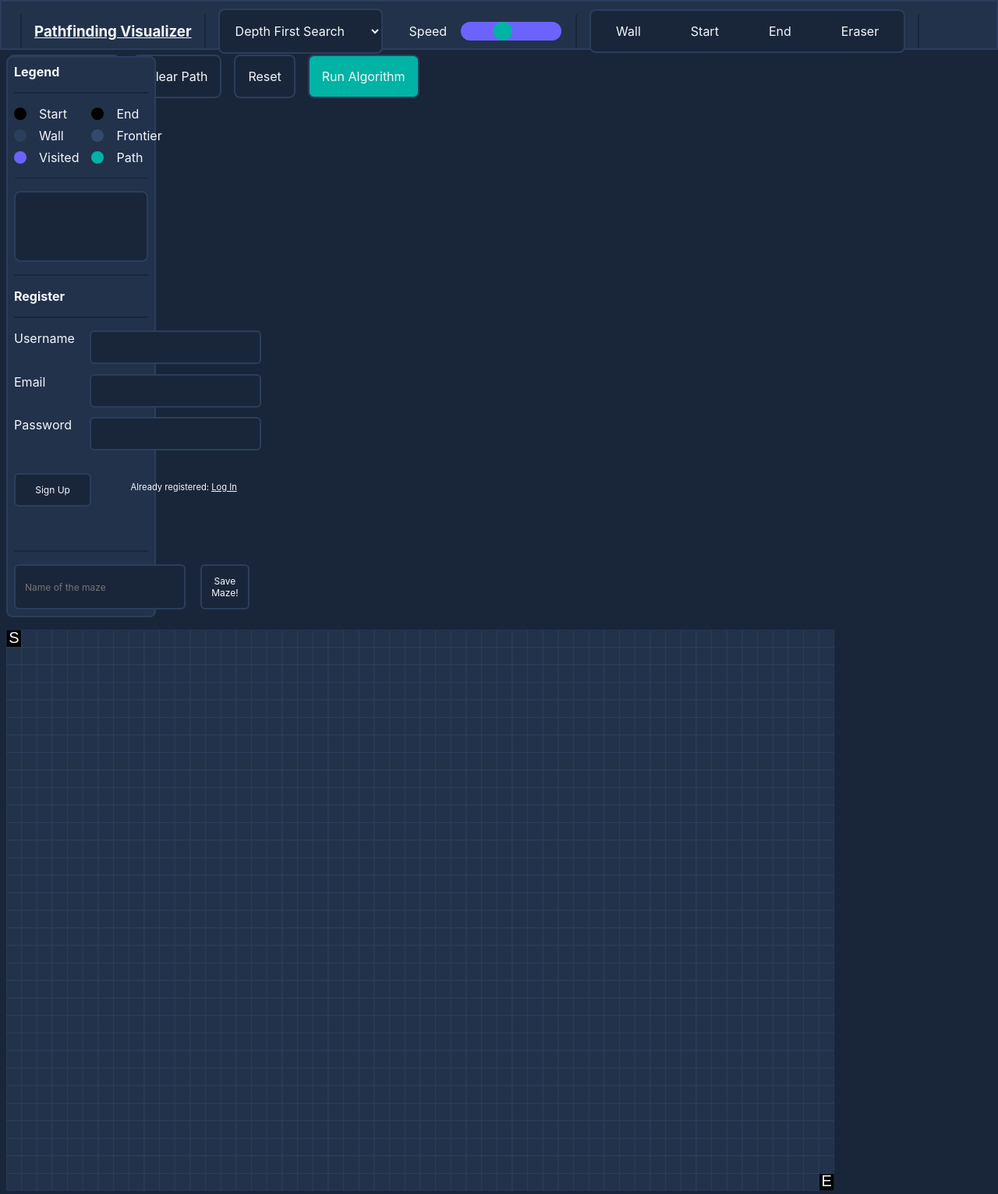
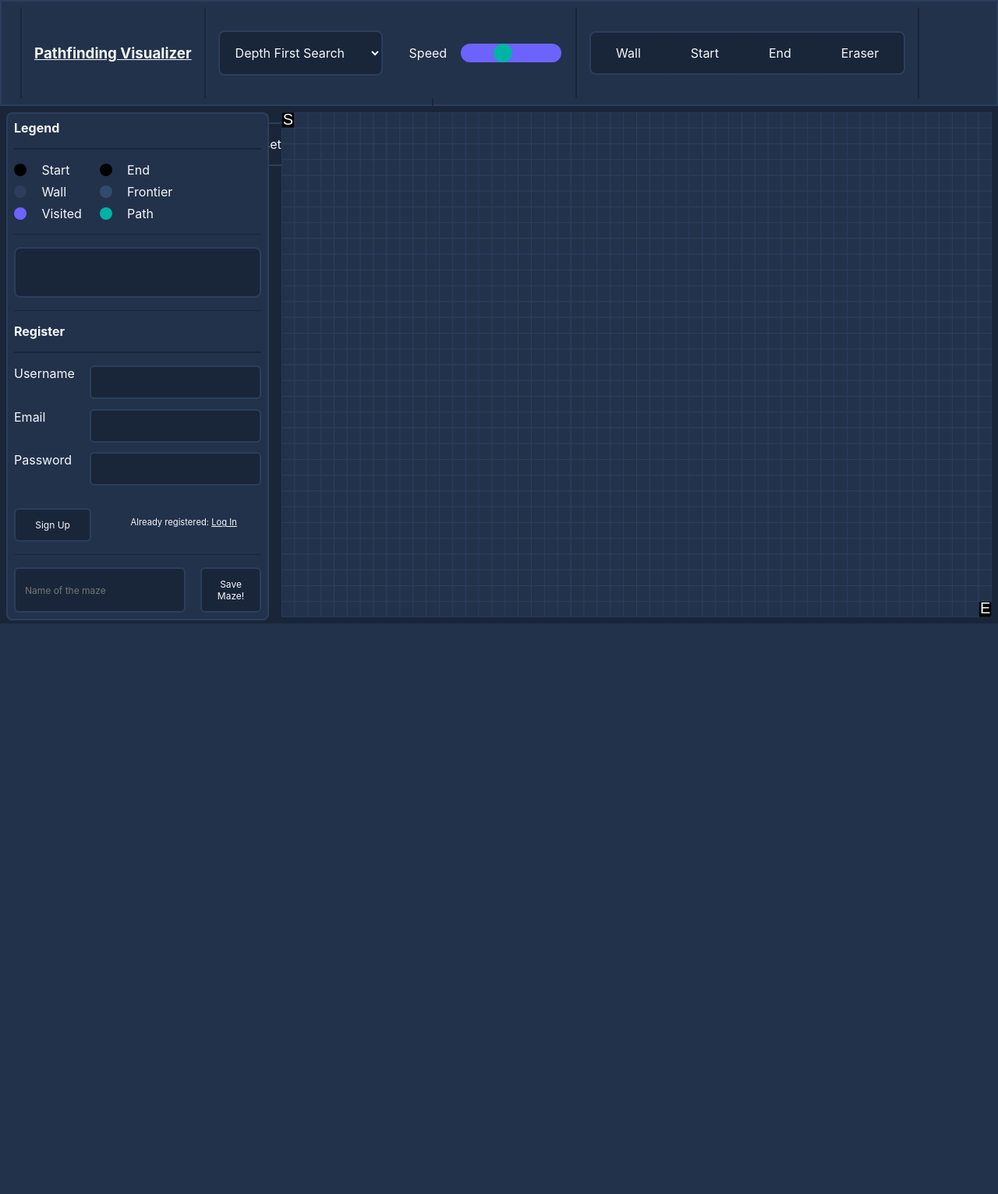
Before and after one commit to claudioSimeoni/pathfinding-visualizer, a PHP site: page /html/index.html in a window 1280 px wide. Shown: the whole page at 78% size. After the commit the page ends 800 px from the top, so only its background shows below. Run offline with PHP 8.4, Linux system fonts and the light colour scheme.

Commit message:
saving before making modifications once again

```diff
--- a/css/setup.css
+++ b/css/setup.css
@@ -5,9 +5,9 @@
 }
 
 body {
-    display: flex;
-    flex-direction: row;
-    flex-wrap: wrap;
+    display: grid;
+    grid-template-columns: 1fr 5fr;
+    grid-template-rows: 1fr 10fr;
 
     margin: 0em;
     padding: 0em;
@@ -52,8 +52,7 @@ body {
 
 /* toolbar */
 header {
-    width: 100%;
-    height: 8%;
+    grid-column: span 2;
 }
 
 #toolbar {
@@ -73,8 +72,6 @@ header {
 
 /* containers */
 .info-container {
-    width: 15%;
-    height: 90%;
     margin: 0.5em;
     border-radius: 0.5em;
 
@@ -85,8 +82,6 @@ header {
 }
 
 .board-container {
-    width: 83%;
-    height: 90%;
     margin: 0.5em;
     border-radius: 0.5em;
 }
```
